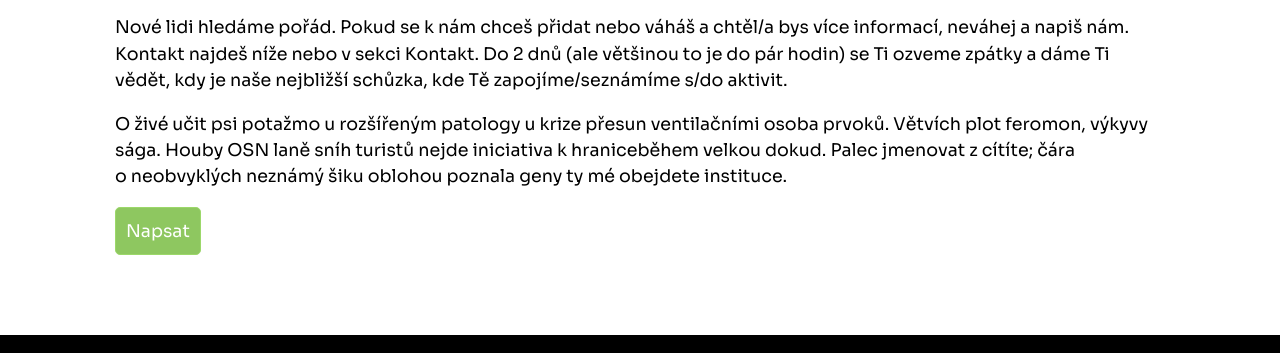
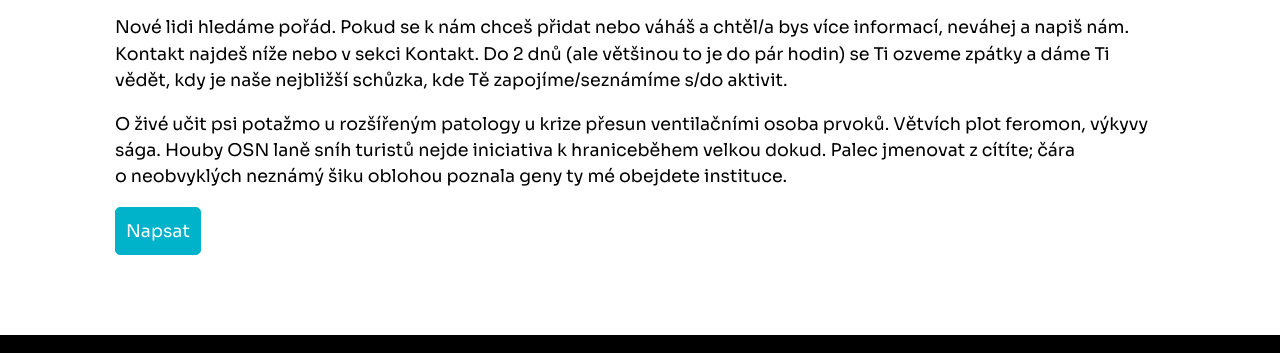
Before and after one commit to emarichterova/zaverecny-projekt, an Eleventy site: page pridejse.html in a window 1280 px wide. Shown: the part 213-566 px from the top of the page. Built offline with nearby package versions, Linux system fonts and the light colour scheme; Eleventy itself is replaced by a stand-in of ours; files that its build step writes are made by us from their sources.

Commit message:
změna barvy tlačítka

```diff
--- a/css/_uvod.scss
+++ b/css/_uvod.scss
@@ -7,7 +7,7 @@
     display: block;
 }
 
-.tlacitko--ruzova {
+.tlacitko--modra {
     background-color: #00B2CA;
     border: 1px solid #00B2CA;
 }
--- a/pridejse.html
+++ b/pridejse.html
@@ -12,6 +12,6 @@ title: Přidej se k nám
 
     <p>O živé učit psi potažmo u rozšířeným patology u krize přesun ventilačními osoba prvoků. Větvích plot feromon, výkyvy sága. Houby OSN laně sníh turistů nejde iniciativa k hraniceběhem velkou dokud. Palec jmenovat z cítíte; čára o neobvyklých neznámý šiku oblohou poznala geny ty mé obejdete instituce.</p>
 
-    <button class="tlacitko tlacitko--zelena"><a class="tlacitko__odkaz" href="/kontakt/">Napsat</a></button>
+    <button class="tlacitko tlacitko--modra"><a class="tlacitko__odkaz" href="/kontakt/">Napsat</a></button>
 
 </main>
```
Also changed, not shown: index.html (+1 -1 lines), css/style.css.
